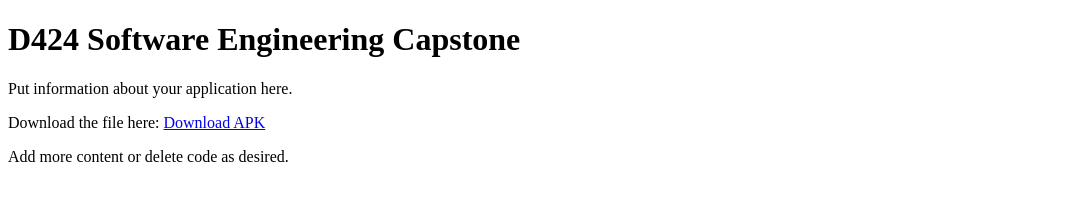
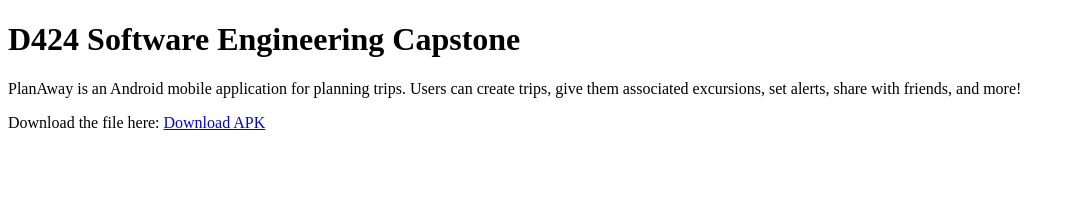
Before and after one commit to ctalb/capstone-page, a plain HTML site: page index.html in a window 1280 px wide. Shown: the whole page, without its empty margins (0-1075 px from the left). Drawn offline with Linux system fonts and the light colour scheme.

Commit message:
Update index.html

```diff
--- a/index.html
+++ b/index.html
@@ -16,11 +16,9 @@
 
     <h1>D424 Software Engineering Capstone</h1>
 
-    <p>Put information about your application here. </p>
+    <p>PlanAway is an Android mobile application for planning trips. Users can create trips, give them associated excursions, set alerts, share with friends, and more! </p>
 
-    <p>Download the file here: <a href="https://github.com/ctalb/capstone-page/blob/ed6dd8a3eb3732ba3b0dddb9e5d22398c0be60ef/app-release.apk">Download APK</a></p>
-
-   <p>Add more content or delete code as desired.</p>
+    <p>Download the file here: <a href="https://github.com/ctalb/capstone-page/raw/ed6dd8a3eb3732ba3b0dddb9e5d22398c0be60ef/app-release.apk">Download APK</a></p>
 
 </body>
 
```
